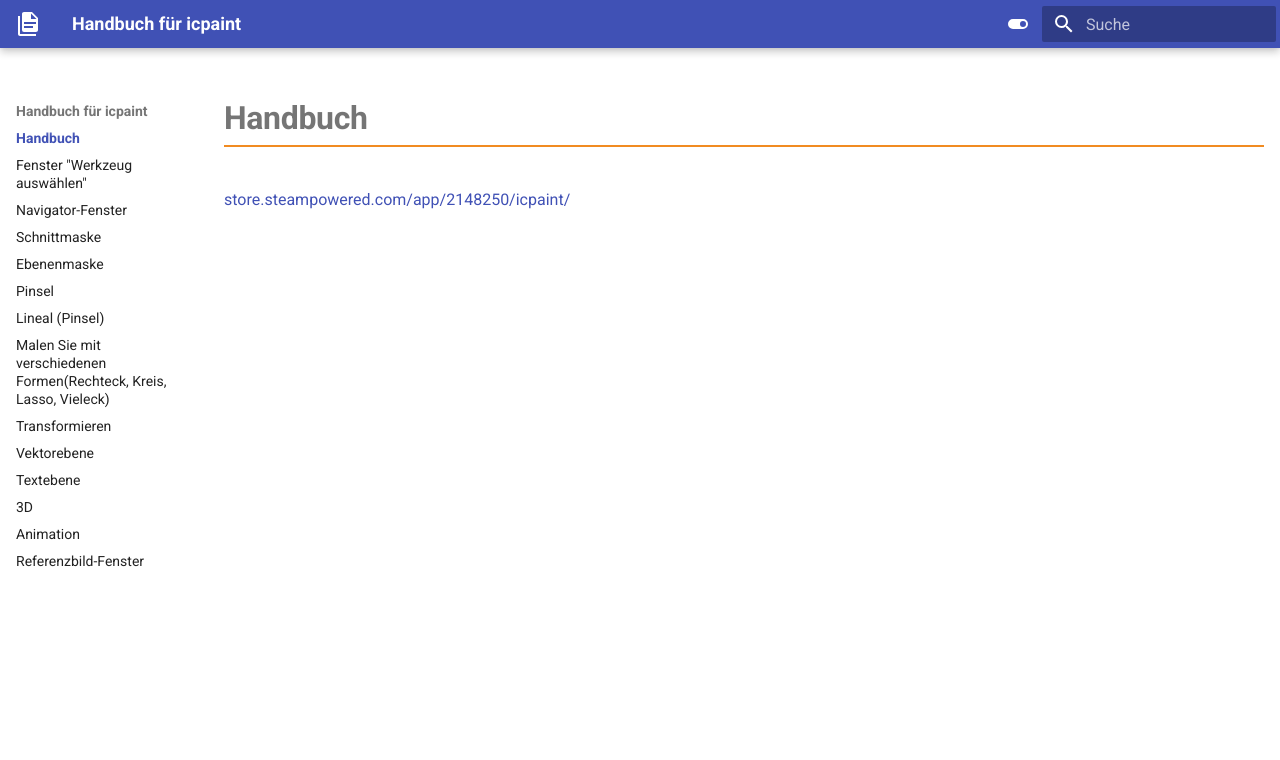
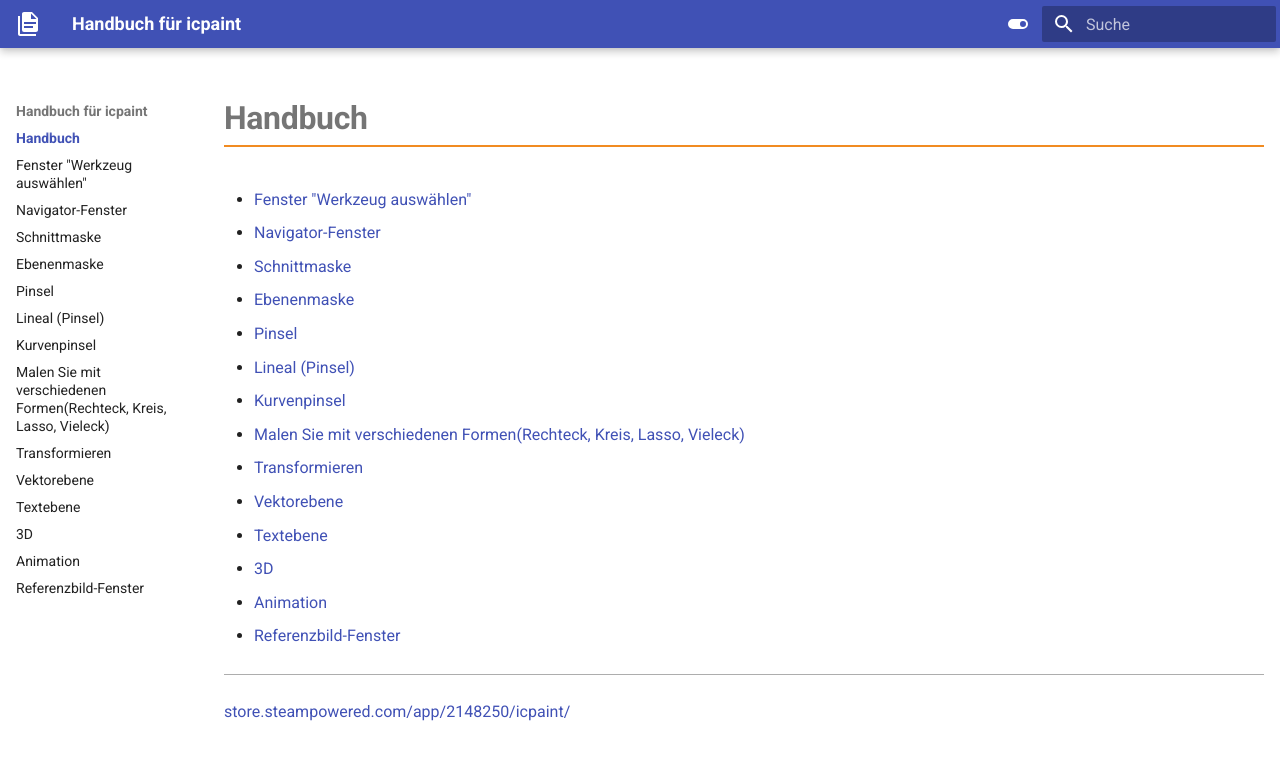
Before and after one commit to TomoyukiMizuma/icpaint_manual_de, an MkDocs documentation site: the page built from docs/index.md, in a window 1280 px wide. Shown: the top 760 px of the page. Built offline with MkDocs 1.6.1 and Material for MkDocs 9.7.7, drawn with Linux system fonts in a browser that asks for light colours.

Commit message:
curve brush

```diff
--- a/docs/index.md
+++ b/docs/index.md
@@ -3,4 +3,21 @@
   - toc
 ---
 
+* [Fenster "Werkzeug auswählen"](select_tool_window.md)
+* [Navigator-Fenster](navigator_window.md)
+* [Schnittmaske](clipping_mask.md)
+* [Ebenenmaske](layer_mask.md)
+* [Pinsel](brush.md)
+* [Lineal (Pinsel)](ruler_brush.md)
+* [Kurvenpinsel](curve_brush.md)
+* [Malen Sie mit verschiedenen Formen(Rechteck, Kreis, Lasso, Vieleck)](paint_with_shapes.md)
+* [Transformieren](transform.md)
+* [Vektorebene](vector_layer.md)
+* [Textebene](text_layer.md)
+* [3D](3D.md)
+* [Animation](animation.md)
+* [Referenzbild-Fenster](reference_image.md)
+
+---
+
 [store.steampowered.com/app/2148250/icpaint/](https://store.steampowered.com/app/2148250/icpaint/)
--- a/mkdocs.yml
+++ b/mkdocs.yml
@@ -246,6 +246,7 @@
   - Ebenenmaske:              layer_mask.md
   - Pinsel:                   brush.md
   - Lineal (Pinsel):          ruler_brush.md
+  - Kurvenpinsel:             curve_brush.md
   - Malen Sie mit verschiedenen Formen(Rechteck, Kreis, Lasso, Vieleck): paint_with_shapes.md
   - Transformieren:           transform.md
   - Vektorebene:              vector_layer.md
```
Also changed, not shown: docs/curve_brush.md (added, +110 -0 lines), docs/image/curve_brush_airbrush.png (added), docs/image/curve_brush_circle_img.png (added), docs/image/curve_brush_fur.png (added), docs/image/curve_brush_lighting_line.png (added), docs/image/curve_brush_splatter.png (added), docs/image/curve_brush_star.png (added), docs/image/select_tool_curve_brush.png (added), 1 other file.
